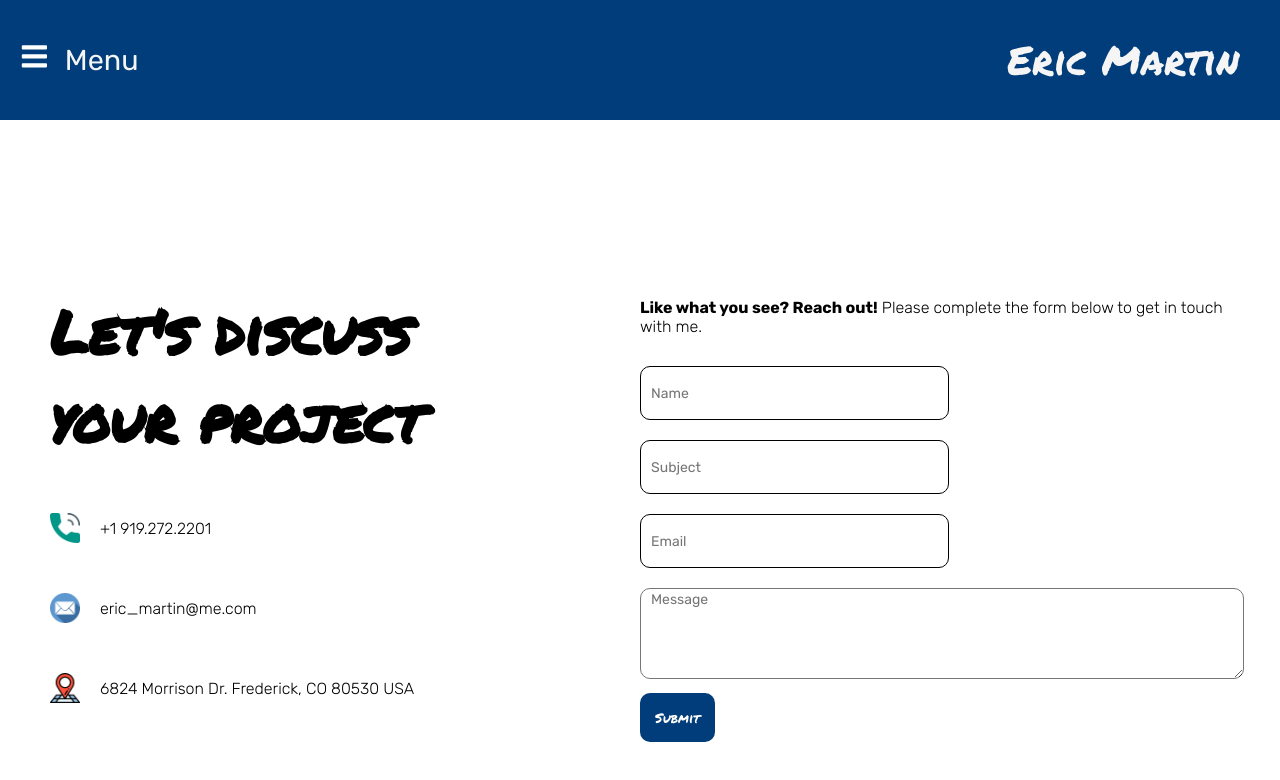
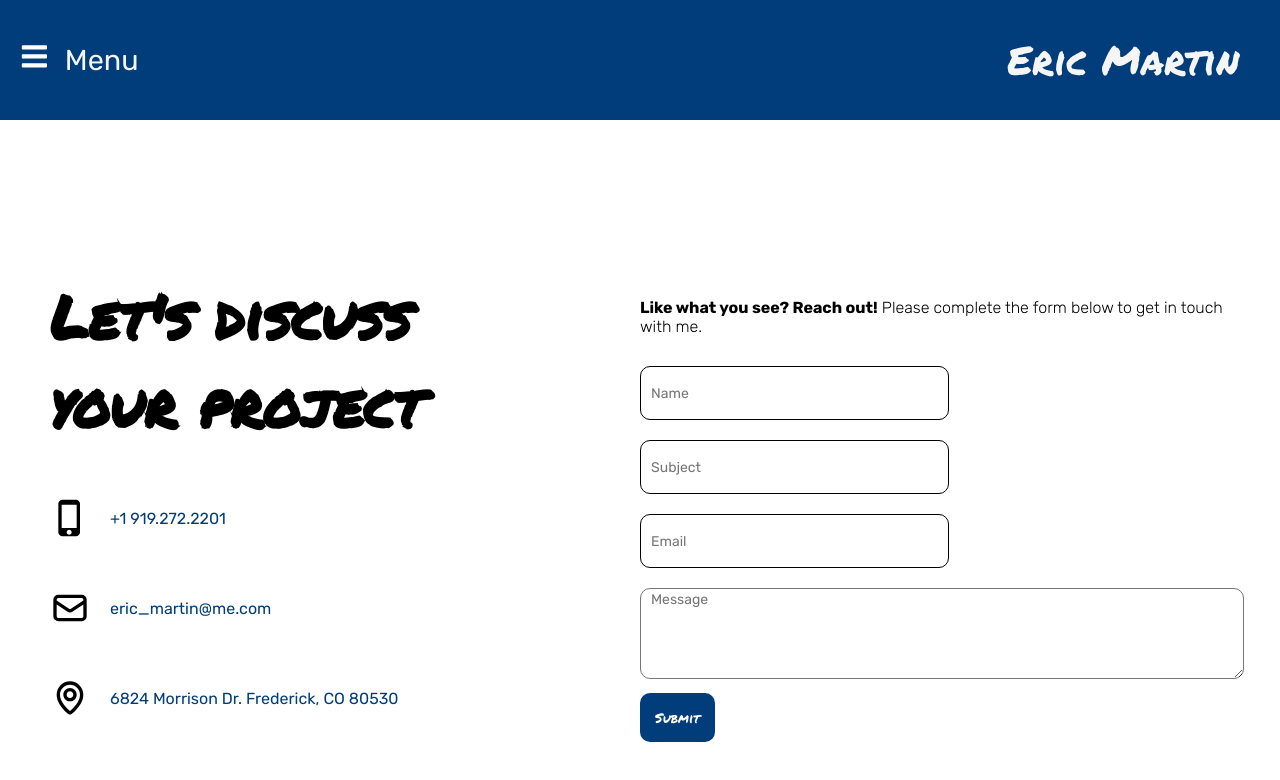
Before and after one commit to EMtheDM/REACT-Portfolio, a React (Create React App) app: page /contact in a window 1280 px wide. Shown: the top 780 px of the page. Built offline with nearby package versions, Linux system fonts and the light colour scheme; the HTML template or start-up script is replaced by a standard one.

Commit message:
updated portfolio and contact pages

```diff
--- a/src/components/contact/Contact.jsx
+++ b/src/components/contact/Contact.jsx
@@ -5,6 +5,9 @@ import Email from '../../img/email.png';
 import Address from '../../img/address.png';
 import { useRef } from "react";
 import emailjs from "@emailjs/browser";
+import * as MdIcons from "react-icons/md";
+import * as HiIcons from "react-icons/hi";
+import * as BiIcons from "react-icons/bi";
 
 const Contact = () => {
     const formRef = useRef();
@@ -29,28 +32,22 @@ const Contact = () => {
               <h1 className="c-title">Let's discuss your project</h1>
               <div className="c-info">
                   <div className="c-info-item">
-                      <img
-                        src={Phone}
-                        alt=""
-                        className="c-icon"
-                      />
-                      +1 919.272.2201
+                      <div className="c-icon">
+                          <MdIcons.MdPhoneIphone />
+                      </div>
+                      <a href="tel:919-272-2201" target="_blank" rel='noreferrer' className='c-link'>+1 919.272.2201</a>
                   </div>
                   <div className="c-info-item">
-                      <img
-                        src={Email}
-                        alt=""
-                        className="c-icon"
-                      />
-                      eric_martin@me.com
+                      <div className="c-icon">
+                          <HiIcons.HiOutlineMail />
+                      </div>
+                      <a href="mailto:eric_martin@me.com" target="_blank" rel='noreferrer' className='c-link'>eric_martin@me.com</a>
                   </div>
                   <div className="c-info-item">
-                      <img
-                        src={Address}
-                        alt=""
-                        className="c-icon"
-                      />
-                      6824 Morrison Dr. Frederick, CO 80530 USA
+                      <div className="c-icon">
+                          <BiIcons.BiMap />
+                      </div>
+                      <a href="http://maps.google.com/?q=6824 Morrison Dr, Frederick, Colorado, 80530" target="_blank" rel='noreferrer' className='c-link'>6824 Morrison Dr. Frederick, CO 80530</a>
                   </div>
               </div>
           </div>
--- a/src/components/contact/contact.css
+++ b/src/components/contact/contact.css
@@ -45,13 +45,27 @@
 }
 
 .c-icon {
-    width: 30px;
-    height: 30px;
+    width: 40px;
+    height: 40px;
     margin-right: 20px;
+    font-size: 50px;
+    display: flex;
+    align-items: center;
+    justify-content: center;
 }
 
 .c-desc {
     font-weight: 200;
+}
+
+.c-link {
+    font-weight: 400;
+    text-decoration: none;
+    color: #003d7a
+}
+
+.c-link:hover {
+    color: lightblue;
 }
 
 form {
--- a/src/components/portfolio/Portfolio.jsx
+++ b/src/components/portfolio/Portfolio.jsx
@@ -14,7 +14,7 @@ const Portfolio = () => {
         </div>
         <div className="pl-list">
           {products.map((item) => (
-            <Product key={item.id} img={item.img} gh={item.gh} link={item.link} desc={item.desc} />
+            <Product key={item.id} title={item.title} img={item.img} gh={item.gh} link={item.link} desc={item.desc} />
           ))}
 
         </div>
--- a/src/components/portfolio/portfolio.css
+++ b/src/components/portfolio/portfolio.css
@@ -39,4 +39,10 @@
     .pl-desc {
         display: none;
     }
+
+    .pl-list {
+        display: flex;
+        justify-content: center;
+        align-items: center;
+    }
 }
--- a/src/components/product/Product.jsx
+++ b/src/components/product/Product.jsx
@@ -3,26 +3,29 @@ import "./product.css";
 import * as AiIcons from "react-icons/ai";
 import * as CgIcons from "react-icons/cg";
 
-const Product = ({img, link, gh, desc}) => {
+const Product = ({title, img, link, gh, desc}) => {
   return (
-    <div className="p">
+    <div className="p-box">
         <div className="p-browser">
           <div className="p-circle"></div>
           <div className="p-circle"></div>
           <div className="p-circle"></div>
         </div>
-        <a href={link} target="_blank" rel="noreferrer">
+        <a href={link} target="_blank" rel="noreferrer" className='p'>
           <img src={img} alt="" className="p-img" />
         </a>
+        <h2 className="p-title"> {title} </h2>
         <p className='p-desc'>
           {desc}
         </p>
-        <a href={gh} target="_blank" rel="noreferrer" className='p-gh'>
+        <div className='p-icon'>
+        <a href={gh} target="_blank" rel="noreferrer" className='p-icon'>
           <AiIcons.AiFillGithub />
         </a>
-        <a href={link} target="_blank" rel="noreferrer" className='p-web'>
+        <a href={link} target="_blank" rel="noreferrer" className='p-icon'>
           <CgIcons.CgWebsite />
         </a>
+      </div>
     </div>
   );
 };
--- a/src/components/product/product.css
+++ b/src/components/product/product.css
@@ -1,6 +1,6 @@
-.p {
+.p-box {
     width: 30%;
-    height: 40vh;
+    height: 49vh;
     margin: 20px 10px;
     border: 2px solid rgb(243, 242, 242);
     border-radius: 10px;
@@ -24,6 +24,13 @@
     margin: 3px;
 }
 
+.p-title {
+    font-family: 'Permanent Marker', cursive;
+    display: flex;
+    justify-content: center;
+    align-items: center;
+}
+
 .p-img {
     width: 100%;
     transition: all 10s ease;
@@ -33,9 +40,31 @@
     transform: translateY(-100%);
 }
 
+.p-desc {
+    text-align: center;
+    margin: 2px;
+}
+
+.p-icon {
+    display: flex;
+    justify-content: space-evenly;
+    align-items: center;
+    font-size: 45px;
+    padding-top: 0.5rem;
+    color: black;
+}
+
+.p-icon:hover {
+    color: #003d7a;
+}
+
 @media screen and (max-width: 480px) {
-    .p {
-        width: 40%;
-        height: 20vh;
+    .p-box {
+        width: 70%;
+        height: 30vh;
+    }
+
+    .p-desc {
+        display: none;
     }
 }
--- a/src/data.js
+++ b/src/data.js
@@ -1,6 +1,7 @@
 export const products = [
   {
     id: 1,
+    title: "Note Taker",
     img: "https://i.ibb.co/HPr1cmZ/note-taker.png",
     gh: "https://github.com/EMtheDM/Note-Taker",
     link: "https://fathomless-coast-77295.herokuapp.com/",
@@ -8,6 +9,7 @@ export const products = [
   },
   {
     id: 2,
+    title: "Text Editor",
     img: "https://i.ibb.co/DM8ShQ0/text-editor.png",
     gh: "https://github.com/EMtheDM/Text-Editor",
     link: "https://ancient-beyond-37073.herokuapp.com/",
@@ -15,6 +17,7 @@ export const products = [
   },
   {
     id: 3,
+    title: "BrightIdeas",
     img: "https://i.ibb.co/hmwz7GL/brightideas.png",
     gh: "https://github.com/EMtheDM/BrightIdeas",
     link: "https://gentle-wildwood-55104.herokuapp.com/",
@@ -22,6 +25,7 @@ export const products = [
   },
   {
     id: 4,
+    title: "Weather Dashboard",
     img: "https://i.ibb.co/jVvNyqJ/weather-dashboard.png",
     gh: "https://github.com/EMtheDM/Weather-Dashboard",
     link: "https://emthedm.github.io/Weather-Dashboard/",
@@ -29,6 +33,7 @@ export const products = [
   },
   {
     id: 5,
+    title: "Tech Blog",
     img: "https://i.ibb.co/gwCBvZF/tech-blog.png",
     gh: "https://github.com/EMtheDM/Tech-Blog",
     link: "https://vast-ocean-80929.herokuapp.com/",
@@ -36,6 +41,7 @@ export const products = [
   },
   {
     id: 6,
+    title: "Watchr",
     img: "https://i.ibb.co/k8y8zZ1/watchr.png",
     gh: "https://github.com/EMtheDM/Watchr",
     link: "https://emthedm.github.io/Watchr/",
```
